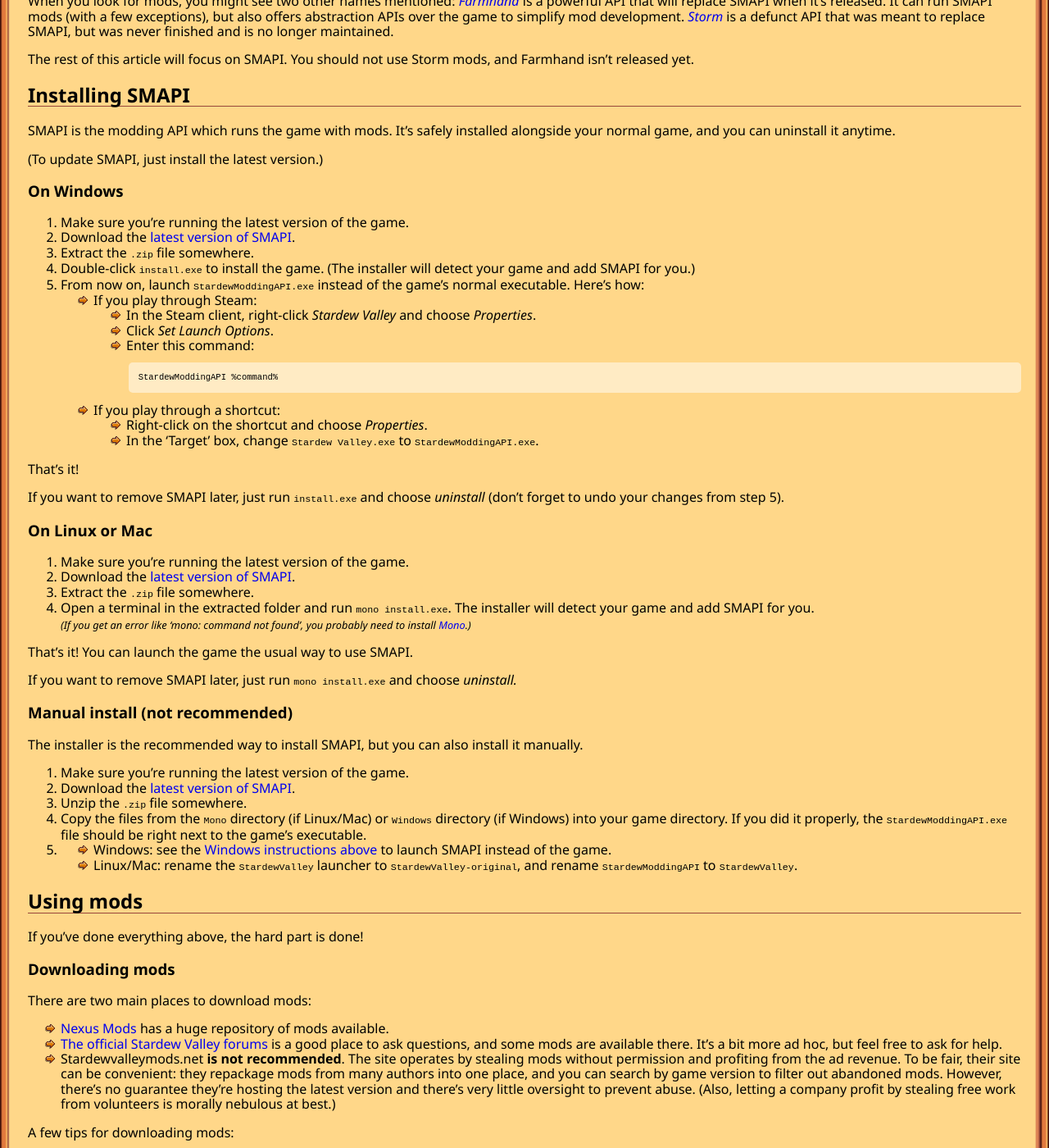
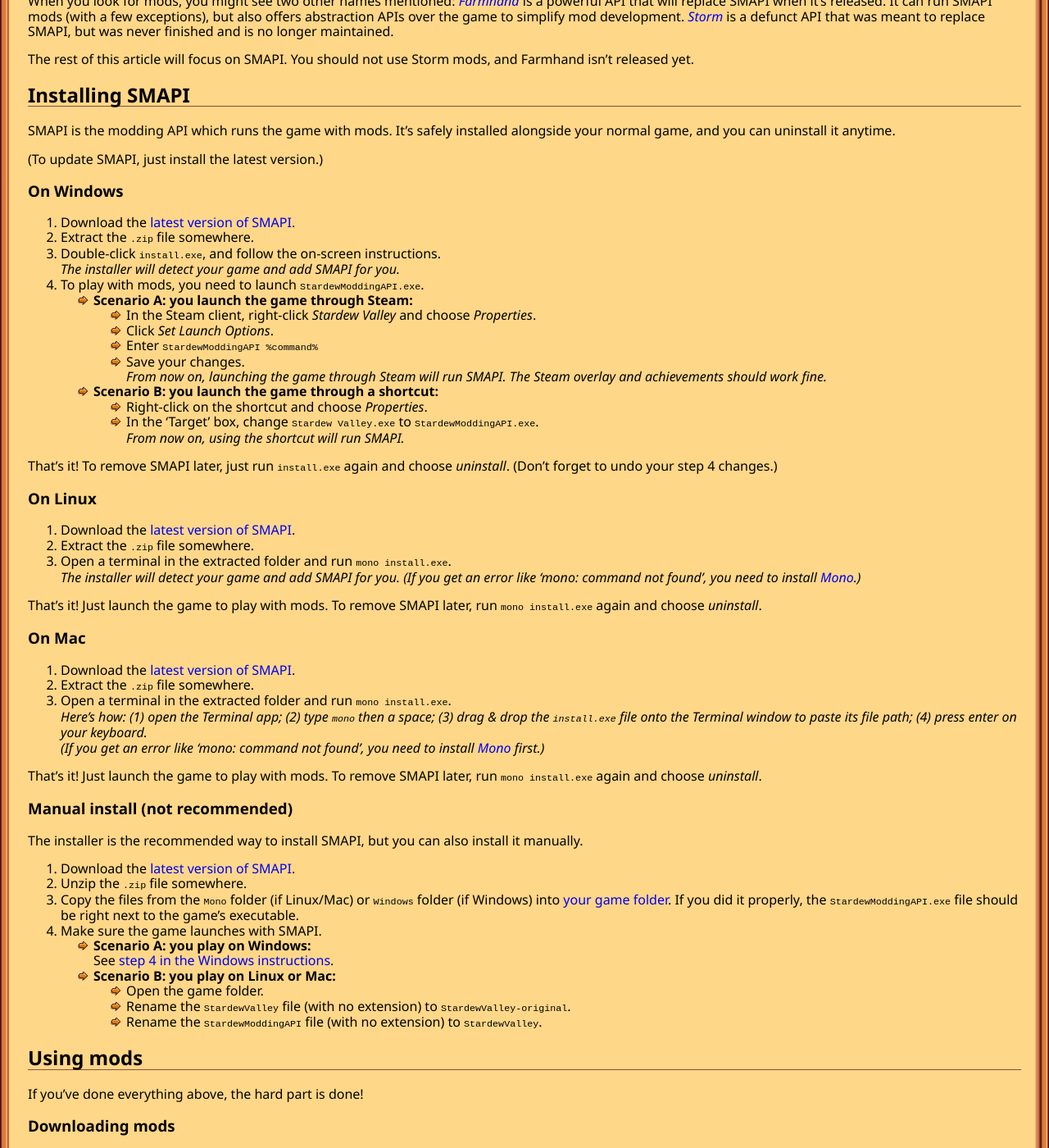
Before and after one commit to Pathoschild/canimod.github.io, a Jekyll site: the page built from guides/using-mods.md, in a window 1280 px wide and 1400 px high, scrolled down 1065 px. Shown: the whole window at 82% size. Built offline with Jekyll 4.4.1, drawn with Linux system fonts in a browser that asks for light colours; nearby versions of some CDN libraries; some of the changed text lies outside the part shown.

Commit message:
rewrite SMAPI install instructions to better address non-technical players

````diff
--- a/guides/using-mods.md
+++ b/guides/using-mods.md
@@ -50,55 +50,64 @@
 (To update SMAPI, just install the latest version.)
 
 ### On Windows
+1. Download the [latest version of SMAPI](https://github.com/ClxS/SMAPI/releases).
+2. Extract the `.zip` file somewhere.
+3. Double-click `install.exe`, and follow the on-screen instructions.
+   _The installer will detect your game and add SMAPI for you._
+4. To play with mods, you need to launch `StardewModdingAPI.exe`.
+   * **Scenario A: you launch the game through Steam:**
+     1. In the Steam client, right-click _Stardew Valley_ and choose _Properties_.
+     2. Click _Set Launch Options_.
+     3. Enter `StardewModdingAPI %command%`
+     4. Save your changes.
+        _From now on, launching the game through Steam will run SMAPI. The Steam overlay and
+        achievements should work fine._
+   * **Scenario B: you launch the game through a shortcut:**
+     1. Right-click on the shortcut and choose _Properties_.
+     2. In the 'Target' box, change `Stardew Valley.exe` to `StardewModdingAPI.exe`.
+        _From now on, using the shortcut will run SMAPI._
 
-1. Make sure you're running the latest version of the game.
-2. Download the [latest version of SMAPI](https://github.com/ClxS/SMAPI/releases).
-3. Extract the `.zip` file somewhere.
-4. Double-click `install.exe` to install the game. (The installer will detect your game and add
-   SMAPI for you.)
-5. From now on, launch `StardewModdingAPI.exe` instead of the game's normal executable. Here's how:
-   * If you play through Steam:
-      1. In the Steam client, right-click _Stardew Valley_ and choose _Properties_.
-      2. Click _Set Launch Options_.
-      3. Enter this command:
+That's it! To remove SMAPI later, just run `install.exe` again and choose _uninstall_. (Don't
+forget to undo your step 4 changes.)
 
-         ```
-         StardewModdingAPI %command%
-         ```
-   * If you play through a shortcut:
-      1. Right-click on the shortcut and choose _Properties_.
-      2. In the 'Target' box, change `Stardew Valley.exe` to `StardewModdingAPI.exe`.
+### On Linux
+1. Download the [latest version of SMAPI](https://github.com/ClxS/SMAPI/releases).
+2. Extract the `.zip` file somewhere.
+3. Open a terminal in the extracted folder and run `mono install.exe`.
+   _The installer will detect your game and add SMAPI for you. (If you get an error like
+   'mono: command not found', you need to install [Mono](http://www.mono-project.com/).)_
 
-That's it!
+That's it! Just launch the game to play with mods. To remove SMAPI later, run `mono install.exe`
+again and choose _uninstall_.
 
-If you want to remove SMAPI later, just run `install.exe` and choose _uninstall_ (don't forget to
-undo your changes from step 5).
+### On Mac
+1. Download the [latest version of SMAPI](https://github.com/ClxS/SMAPI/releases).
+2. Extract the `.zip` file somewhere.
+3. Open a terminal in the extracted folder and run `mono install.exe`.
+   _Here's how: (1) open the Terminal app; (2) type `mono` then a space; (3) drag & drop the
+   `install.exe` file onto the Terminal window to paste its file path; (4) press enter on your
+   keyboard._
+   _(If you get an error like 'mono: command not found', you need to install
+   [Mono](http://www.mono-project.com/) first.)_
 
-### On Linux or Mac
-1. Make sure you're running the latest version of the game.
-2. Download the [latest version of SMAPI](https://github.com/ClxS/SMAPI/releases).
-3. Extract the `.zip` file somewhere.
-4. Open a terminal in the extracted folder and run `mono install.exe`. The installer will detect
-   your game and add SMAPI for you.
-   <small>_(If you get an error like 'mono: command not found', you probably need to install [Mono](http://www.mono-project.com/).)_</small>
-
-That's it! You can launch the game the usual way to use SMAPI.
-
-If you want to remove SMAPI later, just run `mono install.exe` and choose _uninstall._
+That's it! Just launch the game to play with mods. To remove SMAPI later, run `mono install.exe`
+again and choose _uninstall_.
 
 ### Manual install (not recommended)
 The installer is the recommended way to install SMAPI, but you can also install it manually.
 
-1. Make sure you're running the latest version of the game.
-2. Download the [latest version of SMAPI](https://github.com/ClxS/SMAPI/releases).
-3. Unzip the `.zip` file somewhere.
-4. Copy the files from the `Mono` directory (if Linux/Mac) or `Windows` directory (if Windows)
-   into your game directory. If you did it properly, the `StardewModdingAPI.exe` file should be
-   right next to the game's executable.
-5.
-   * Windows: see the [Windows instructions above](#Windows) to launch SMAPI instead of the game.
-   * Linux/Mac: rename the `StardewValley` launcher to `StardewValley-original`, and rename
-     `StardewModdingAPI` to `StardewValley`.
+1. Download the [latest version of SMAPI](https://github.com/ClxS/SMAPI/releases).
+2. Unzip the `.zip` file somewhere.
+3. Copy the files from the `Mono` folder (if Linux/Mac) or `Windows` folder (if Windows) into
+   [your game folder](http://canimod.com/guides/smapi-faq#game-folder). If you did it properly, the
+   `StardewModdingAPI.exe` file should be right next to the game's executable.
+4. Make sure the game launches with SMAPI.
+   * **Scenario A: you play on Windows:**
+     See [step 4 in the Windows instructions](#on-windows).
+   * **Scenario B: you play on Linux or Mac:**
+     1. Open the game folder.
+     2. Rename the `StardewValley` file (with no extension) to `StardewValley-original`.
+     3. Rename the `StardewModdingAPI` file (with no extension) to `StardewValley`.
 
 ## Using mods
 If you've done everything above, the hard part is done!
@@ -129,9 +138,18 @@
      abandoned.
 
 ### Adding mods
-To install a mod, just unzip it into the game's `Mods` folder. Make sure each mod has its own
-subdirectory; for example, if you have a `PineapplesEverywhere` mod, you should have a
-`Mods\PineapplesEverywhere` directory with a `manifest.json` file in it.
+To install a mod, just unzip it into the `Mods` folder inside
+[your game folder](http://canimod.com/guides/smapi-faq#game-folder). Make sure each mod has its own
+subdirectory; for example, if you have a `PineapplesEverywhere` mod, you should have a file
+structure like this:
+
+```
+<game folder>
+   Mods/
+      PineapplesEverywhere/
+         PineapplesEverywhere.dll
+         manifest.json
+```
 
 ### Removing mods
 To uninstall a mod, just remove it from the `Mods` directory.
````
